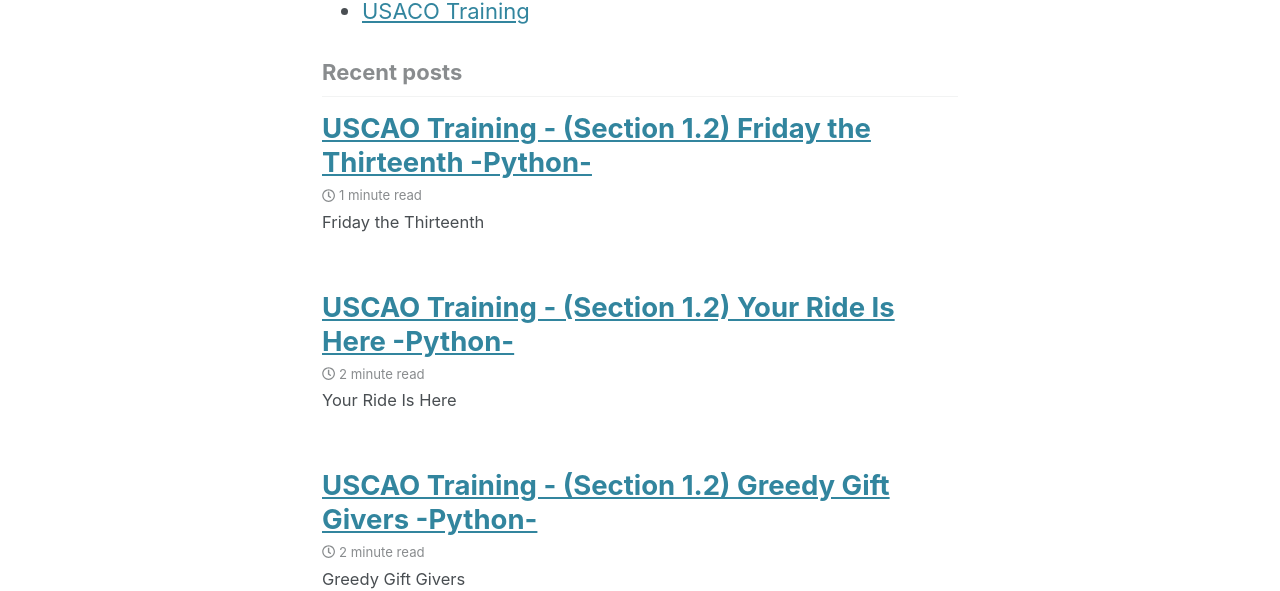
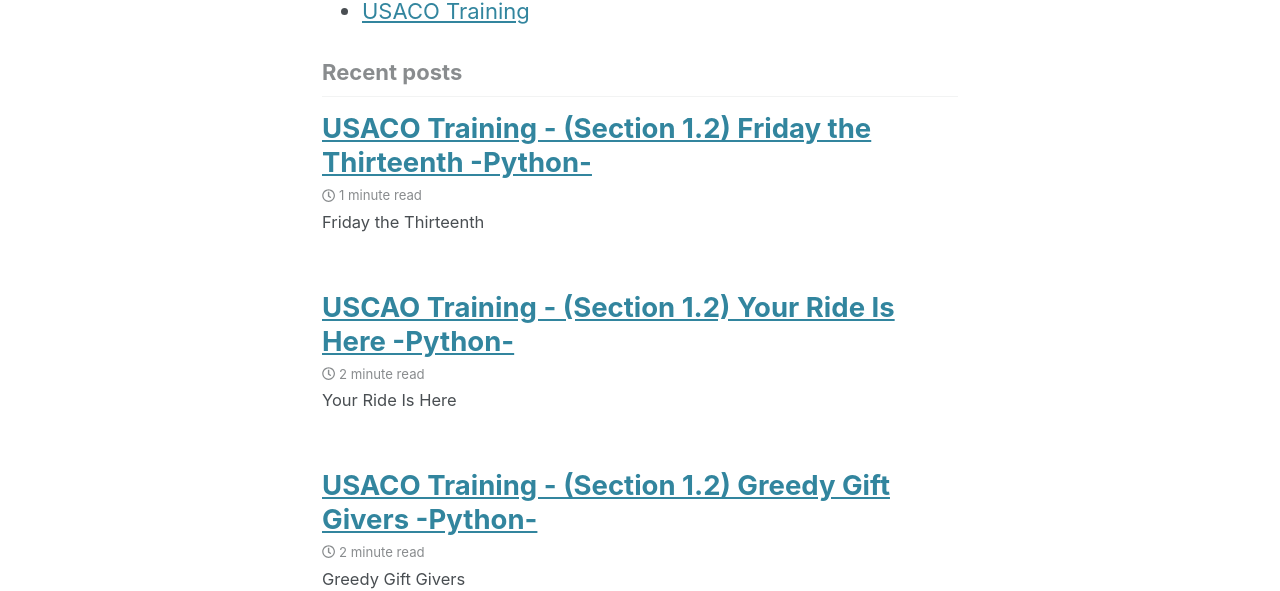
Before and after one commit to mdwgti16/mdwgti16.github.io, a Jekyll site: the page built from index.html, in a window 1280 px wide and 900 px high. Shown: the part 226-817 px from the top of the window. Built offline with Jekyll 4.4.1, drawn with Linux system fonts in a browser that asks for light colours; cached includes are drawn as plain includes; nearby versions of some CDN libraries; the list of posts is cut into pages by our own code.

```diff
--- a/_posts/usaco/2020-01-01-friday_the_thirteenthcopy.md
+++ b/_posts/usaco/2020-01-01-friday_the_thirteenthcopy.md
@@ -1,5 +1,5 @@
 ---
-title: USCAO Training - (Section 1.2) Friday the Thirteenth -Python-
+title: USACO Training - (Section 1.2) Friday the Thirteenth -Python-
 layout: single
 author_profile: true
 read_time: true
--- a/_posts/usaco/2020-01-01-greedy_gift_givers.md
+++ b/_posts/usaco/2020-01-01-greedy_gift_givers.md
@@ -1,5 +1,5 @@
 ---
-title: USCAO Training - (Section 1.2) Greedy Gift Givers -Python-
+title: USACO Training - (Section 1.2) Greedy Gift Givers -Python-
 layout: single
 author_profile: true
 read_time: true
```
